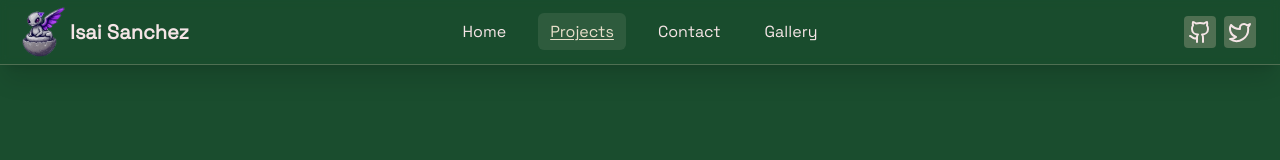
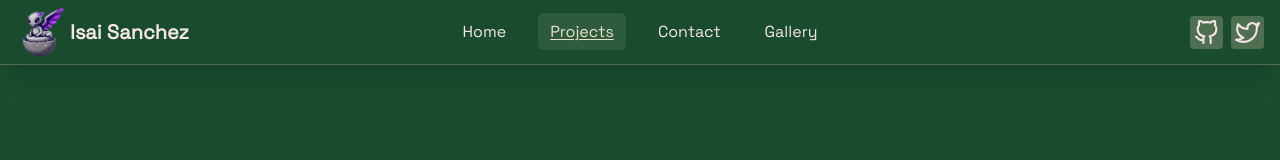
Before and after one commit to rahuljangirwork/rahuljangir.work, a Next.js app: page /projects in a window 1280 px wide. Shown: the top 160 px of the page. Built offline with nearby package versions, Linux system fonts and the light colour scheme.

Commit message:
replaced lucide icons with feather icons

```diff
--- a/app/ui/socials.tsx
+++ b/app/ui/socials.tsx
@@ -1,11 +1,11 @@
 import Link from "next/link";
-import { Github, Twitter } from "lucide-react";
+import { GitHub, Twitter } from "react-feather";
 
 const socialLinks = [
   {
-    name: "Github",
+    name: "GitHub",
     href: "https://github.com/isai7710",
-    icon: Github,
+    icon: GitHub,
   },
   {
     name: "Twitter",
@@ -16,16 +16,19 @@ const socialLinks = [
 
 export default function Socials() {
   return (
-    <div className="flex flex-row gap-2 mr-2">
+    <div className="flex space-x-2">
       {socialLinks.map((link) => {
         const LinkIcon = link.icon;
         return (
           <Link
             key={link.name}
             href={link.href}
-            className="bg-palette-1 p-1 pr-1 pl-1 rounded transition-all duration-200 hover:bg-[#5E7E61] hover:shadow-[0_0_10px_rgba(94,126,97,0.8)]"
+            target="_blank"
+            rel="noopener noreferrer"
+            aria-label={`Visit ${link.name}`}
+            className="bg-palette-1 p-1 rounded transition-all duration-200 hover:bg-[#5E7E61] hover:shadow-[0_0_10px_rgba(94,126,97,0.8)]"
           >
-            <LinkIcon />
+            <LinkIcon size={25} aria-hidden="true" />
           </Link>
         );
       })}
--- a/package.json
+++ b/package.json
@@ -13,10 +13,10 @@
   "license": "MIT",
   "dependencies": {
     "clsx": "^2.1.1",
-    "lucide-react": "^0.396.0",
     "next": "14.2.4",
     "react": "^18",
-    "react-dom": "^18"
+    "react-dom": "^18",
+    "react-feather": "^2.0.10"
   },
   "devDependencies": {
     "@types/node": "^20",
```
Also changed, not shown: 1 other file (tests, documents, lock files or other folders).
